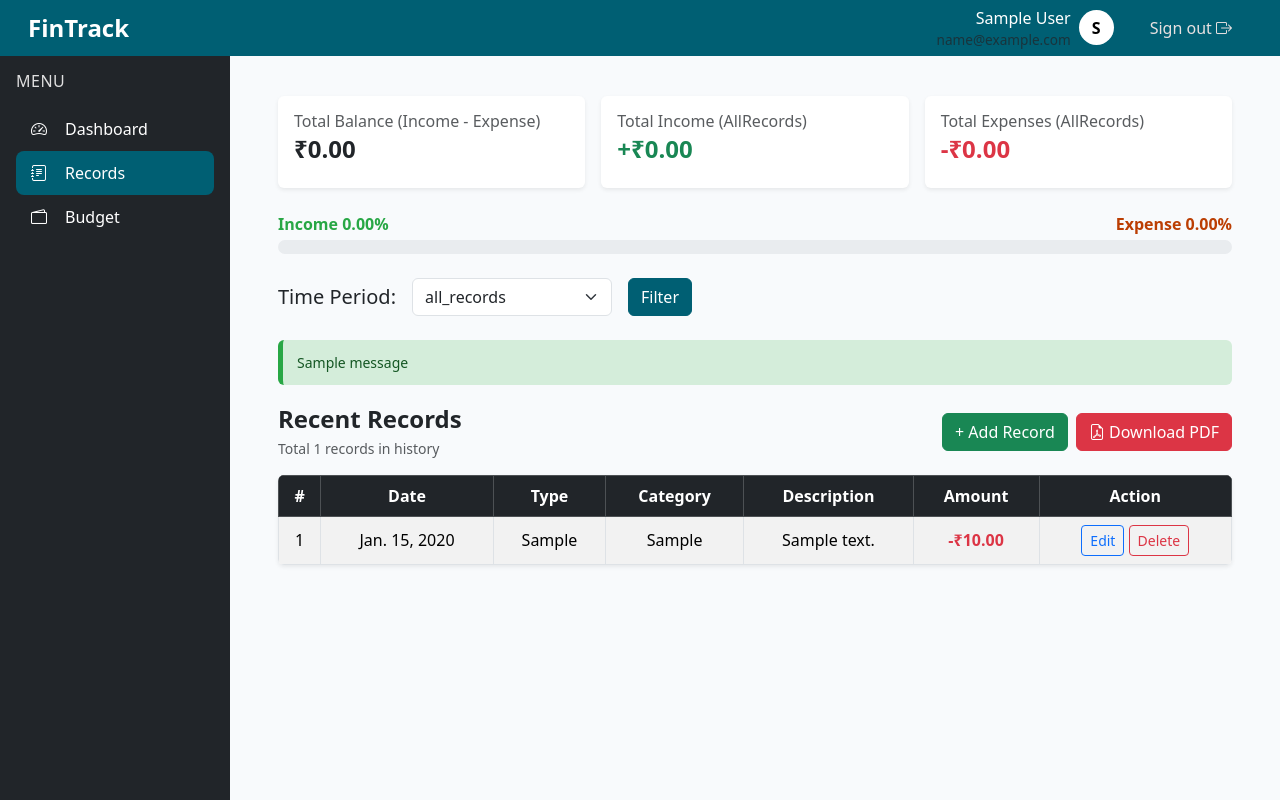
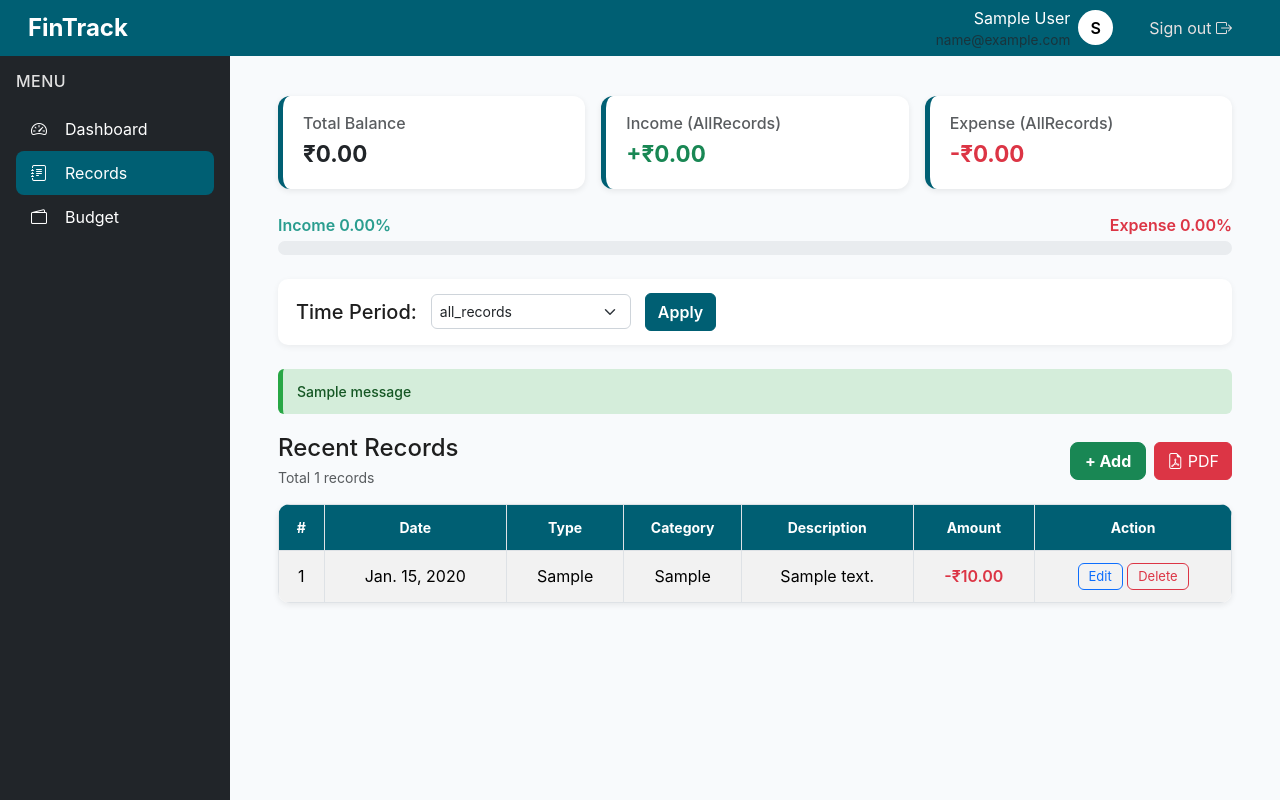
Before and after one commit to algoWithSachin/financedaily, a Django app: page /dashboard/record/ in a window 1280 px wide. Run offline with Django 5.2, Linux system fonts and the light colour scheme; a user stored in the database is signed in; tables that the repository leaves empty hold one stand-in row (values such as "Sample post"); one stand-in notice (Sample message) is shown.

Commit message:
improve design of record page

```diff
--- a/record/static/record/style/record.css
+++ b/record/static/record/style/record.css
@@ -1,18 +1,46 @@
 /* ================================
-   RECORD PAGE THEME
+   GLOBAL THEME
 ================================ */
 :root {
-  --income: #28a745;   /* Green for income/positive balance */
-  --expense: #dc3545;  /* Red for expenses/negative balance */
-  --muted: #888;       /* For secondary/muted text */
+  --income: #28a745;
+  --expense: #dc3545;
+  --muted: #6c757d;
+  --dark: #1e1e1e;
+  --light-bg: #f8f9fa;
+  --primary: #005f73;
+  --primary-hover: #0a9396;
 }
 
-h4, h5, h6 {
-  color: var(--text-dark);
+body {
+  background: var(--light-bg);
+  color: var(--dark);
+  font-family: "Inter", sans-serif;
 }
 
 /* ================================
-   PROGRESS BAR STYLING
+   SUMMARY CARDS
+================================ */
+.card-summary {
+  background: white;
+  padding: 18px 20px;
+  border-radius: 12px;
+  box-shadow: 0 2px 6px rgba(0,0,0,0.08);
+  border-left: 5px solid var(--primary);
+  transition: 0.2s ease;
+}
+
+.card-summary:hover {
+  transform: translateY(-2px);
+  box-shadow: 0 4px 12px rgba(0,0,0,0.12);
+}
+
+.summary-value {
+  font-size: 1.4rem;
+  font-weight: 700;
+}
+
+/* ================================
+   PROGRESS BAR
 ================================ */
 .bar-container {
   position: relative;
@@ -23,57 +51,105 @@ h4, h5, h6 {
   overflow: hidden;
 }
 
-/* Green = remaining income (balance) */
-.bar-green {
+.bar-income {
   position: absolute;
   left: 0;
   top: 0;
   height: 100%;
-  background-color: var(--income);
-  transition: width 0.4s ease;
+  background-color: #2a9d8f;
+  transition: width 0.35s ease;
   z-index: 1;
 }
 
-/* Red = spent income (expenses) */
-.bar-red {
+.bar-expense {
   position: absolute;
   right: 0;
   top: 0;
   height: 100%;
   background-color: var(--expense);
-  transition: width 0.4s ease;
+  transition: width 0.35s ease;
   z-index: 0;
 }
 
 /* ================================
-   TABLE STYLING
+   FILTER BOX
 ================================ */
-.table-container {
-  max-height: 500px;
-  overflow-y: auto;
+.filter-box {
+  display: flex;
+  align-items: center;
+  gap: 14px;
+  background: white;
+  padding: 14px 18px;
+  border-radius: 10px;
+  box-shadow: 0 2px 6px rgba(0,0,0,0.06);
+}
+
+.filter-box select,
+.filter-box input[type="date"] {
+  border-radius: 6px;
+  border: 1px solid #ced4da;
+  padding: 6px 8px;
+  font-size: 14px;
+}
+
+/* ================================
+   BUTTONS
+================================ */
+.btn-primary {
+  background-color: var(--primary);
+  border-color: var(--primary);
+  font-weight: 600;
+}
+
+.btn-primary:hover {
+  background-color: var(--primary-hover);
+  border-color: var(--primary-hover);
+}
+
+.btn-add {
+  font-weight: 700;
+  padding: 6px 14px;
   border-radius: 8px;
 }
 
 /* ================================
-   BUTTON STYLING
+   TABLE
 ================================ */
-.btn-primary {
-  background-color: #005f73;
-  border-color: #005f73;
-  font-weight: 500;
+.table-container {
+  background: white;
+  border-radius: 12px;
+  padding: 0;
+  box-shadow: 0 2px 6px rgba(0,0,0,0.08);
+  overflow-y: auto;
+  max-height: 500px;
 }
 
-.btn-primary:hover {
-  background-color: #0a9396;
-  border-color: #0a9396;
+.table thead th {
+  background: #005f73;
+  color: white;
+  font-weight: 700;
+  font-size: 14px;
+  padding-top: 12px;
+  padding-bottom: 12px;
 }
 
-.btn-add {
-  font-weight: 600;
+.table td {
+  padding: 12px;
+  vertical-align: middle;
+}
+
+.table tbody tr:hover {
+  background: #f1f8ff !important;
+}
+
+.btn-sm {
+  padding: 3px 10px;
+  border-radius: 6px;
+  font-size: 13px;
 }
 
 /* ================================
-   CUSTOM SCROLLBAR
+   SCROLLBAR
 ================================ */
 .table-container::-webkit-scrollbar {
   width: 6px;
@@ -88,10 +164,9 @@ h4, h5, h6 {
   background-color: #888;
 }
 
-
-/* ───────────────────────────────
-   MESSAGE STYLING (Django messages)
-──────────────────────────────── */
+/* ================================
+   DJANGO MESSAGES
+================================ */
 .messages {
   margin-bottom: 20px;
 }
@@ -105,28 +180,24 @@ h4, h5, h6 {
   border-left: 5px solid transparent;
 }
 
-/* Success */
 .msg.success {
   background: #d4edda;
   color: #155724;
   border-left-color: #28a745;
 }
 
-/* Error */
 .msg.error {
   background: #f8d7da;
   color: #721c24;
   border-left-color: #dc3545;
 }
 
-/* Warning */
 .msg.warning {
   background: #fff3cd;
   color: #856404;
   border-left-color: #ffc107;
 }
 
-/* Info */
 .msg.info {
   background: #d1ecf1;
   color: #0c5460;
--- a/record/templates/record/record.html
+++ b/record/templates/record/record.html
@@ -4,61 +4,61 @@
 {% block title %}Fintrack | Record{% endblock %}
 {% block style %}
 <link rel="stylesheet" href="{% static 'record/style/record.css' %}">
+
 {% endblock %}
-<body>
+
 {% block content %}
 <div class="container-fluid px-4 py-3">
 
-  <!-- ===== Summary Cards ===== -->
+  <!-- SUMMARY CARDS -->
   <section class="row g-3 mb-4">
     <div class="col-md-4">
-      <div class="card shadow-sm border-0 p-3">
-        <h6 class="text-muted mb-1" >Total Balance (Income - Expense)</h6>
-        <h4 class="fw-bold text-dark" >₹{{ total_balance|floatformat:2 }}</h4>
-      </div>
-    </div>
-    <div class="col-md-4">
-      <div class="card shadow-sm border-0 p-3">
-        <h6 class="text-muted mb-1">
-          Total Income ({{ time_period|default:"this month"|title|cut:"_" }})
-        </h6>
-        <h4 class="fw-bold text-success">+₹{{ total_income|floatformat:2 }}</h4>
-      </div>
-    </div>
-    <div class="col-md-4">
-      <div class="card shadow-sm border-0 p-3">
-        <h6 class="text-muted mb-1">
-          Total Expenses ({{ time_period|default:"this month"|title|cut:"_" }})
-        </h6>
-        <h4 class="fw-bold text-danger">-₹{{ total_expenses|floatformat:2 }}</h4>
+      <div class="card-summary">
+        <h6 class="text-muted mb-1">Total Balance</h6>
+        <div class="summary-value text-dark">₹{{ total_balance|floatformat:2 }}</div>
       </div>
     </div>
 
-  <div class="income-expense-bar mt-4">
+    <div class="col-md-4">
+      <div class="card-summary">
+        <h6 class="text-muted mb-1">Income ({{ time_period|default:"this month"|title|cut:"_" }})</h6>
+        <div class="summary-value text-success">+₹{{ total_income|floatformat:2 }}</div>
+      </div>
+    </div>
+
+    <div class="col-md-4">
+      <div class="card-summary">
+        <h6 class="text-muted mb-1">Expense ({{ time_period|default:"this month"|title|cut:"_" }})</h6>
+        <div class="summary-value text-danger">-₹{{ total_expenses|floatformat:2 }}</div>
+      </div>
+    </div>
+  </section>
+
+  <!-- PROGRESS BAR -->
+  <section class="mb-4">
     <div class="d-flex justify-content-between mb-1">
-    <span class="fw-semibold" style="color:#28a745;">Income {{ income_percent|floatformat:2 }}%</span>
-    <span class="fw-semibold" style="color:#bb3e03;">Expense {{ expense_percent|floatformat:2 }}%</span>
+      <span class="fw-semibold" style="color:#2a9d8f;">Income {{ income_percent|floatformat:2 }}%</span>
+      <span class="fw-semibold" style="color:#dc3545;">Expense {{ expense_percent|floatformat:2 }}%</span>
     </div>
 
     <div class="bar-container">
-      <div class="bar-green" style="width: {{ income_percent|floatformat:2 }}%;"></div>
-      <div class="bar-red" style="width: {{ expense_percent|floatformat:2 }}%;"></div>
+      <div class="bar-income" style="width: {{ income_percent|floatformat:2 }}%"></div>
+      <div class="bar-expense" style="width: {{ expense_percent|floatformat:2 }}%"></div>
     </div>
-  </div>
-
   </section>
 
-  <!-- ===== Filter Section ===== -->
-  <form method="POST" action="{% url 'record_list' %}" class="d-flex align-items-center gap-3 flex-wrap mb-4">
+  <!-- FILTER SECTION -->
+  <form method="POST" action="{% url 'record_list' %}" class="filter-box mb-4">
     {% csrf_token %}
     <h5 class="m-0">Time Period:</h5>
+
     <select name="time_period" id="timePeriodSelect" class="form-select" style="width: 200px;">
       <option value="" selected disabled>{{ time_period }}</option>
       <option value="today">Today</option>
       <option value="this_week">This Week</option>
       <option value="this_month">This Month</option>
       <option value="this_year">This Year</option>
-      <option value="custom">Custom Range</option>
+      <option value="custom">Custom</option>
       <option value="all_records">All Records</option>
     </select>
 
@@ -69,41 +69,33 @@
       <input type="date" name="end_date" class="form-control d-inline-block" style="width: 160px;">
     </div>
 
-    <button type="submit" class="btn btn-primary">Filter</button>
+    <button type="submit" class="btn btn-primary">Apply</button>
   </form>
 
-                <!-- Django Messages (errors, warnings, etc.) -->
   {% if messages %}
   <div class="messages">
     {% for message in messages %}
-                            <!-- Add your CSS styles using message.tags as a class -->
-                            <p class="msg {{ message.tags }}">
-                                {{ message }}
-                            </p>
+    <p class="msg {{ message.tags }}">{{ message }}</p>
     {% endfor %}
   </div>
   {% endif %}
 
-  <!-- ===== Record Table Section ===== -->
+  <!-- TABLE SECTION -->
   <section>
     <div class="d-flex justify-content-between align-items-center mb-3">
       <div>
-        <h4 class="fw-semibold mb-1">Recent Records</h4>
-        <p class="text-muted small mb-0">Total {{ recent_records|length }} records in history</p>
+        <h4 class="section-title mb-1">Recent Records</h4>
+        <p class="text-muted small mb-0">Total {{ recent_records|length }} records</p>
       </div>
       <div class="d-flex gap-2">
-        <a href="{% url 'add_record' %}" class="btn btn-success">
-          + Add Record
-        </a>
-        <a href="{% url 'download_pdf' %}" class="btn btn-danger">
-          <i class="bi bi-file-earmark-pdf"></i> Download PDF
-        </a>
+        <a href="{% url 'add_record' %}" class="btn btn-success btn-add">+ Add</a>
+        <a href="{% url 'download_pdf' %}" class="btn btn-danger"><i class="bi bi-file-earmark-pdf"></i> PDF</a>
       </div>
     </div>
 
-    <div class="table-responsive shadow-sm rounded bg-white">
-      <table class="table table-striped table-bordered align-middle text-center mb-0">
-        <thead class="table-dark">
+    <div class="table-container">
+      <table class="table table-striped table-bordered text-center mb-0">
+        <thead>
           <tr>
             <th>#</th>
             <th>Date</th>
@@ -136,7 +128,7 @@
           </tr>
           {% empty %}
           <tr>
-            <td colspan="7" class="py-4 text-muted">No transactions yet. Add your first expense.</td>
+            <td colspan="7" class="py-4 text-muted">No transactions yet.</td>
           </tr>
           {% endfor %}
         </tbody>
@@ -153,4 +145,3 @@
   });
 </script>
 {% endblock %}
-</body>
```
Lines whose indentation alone changed are shown as unchanged.
